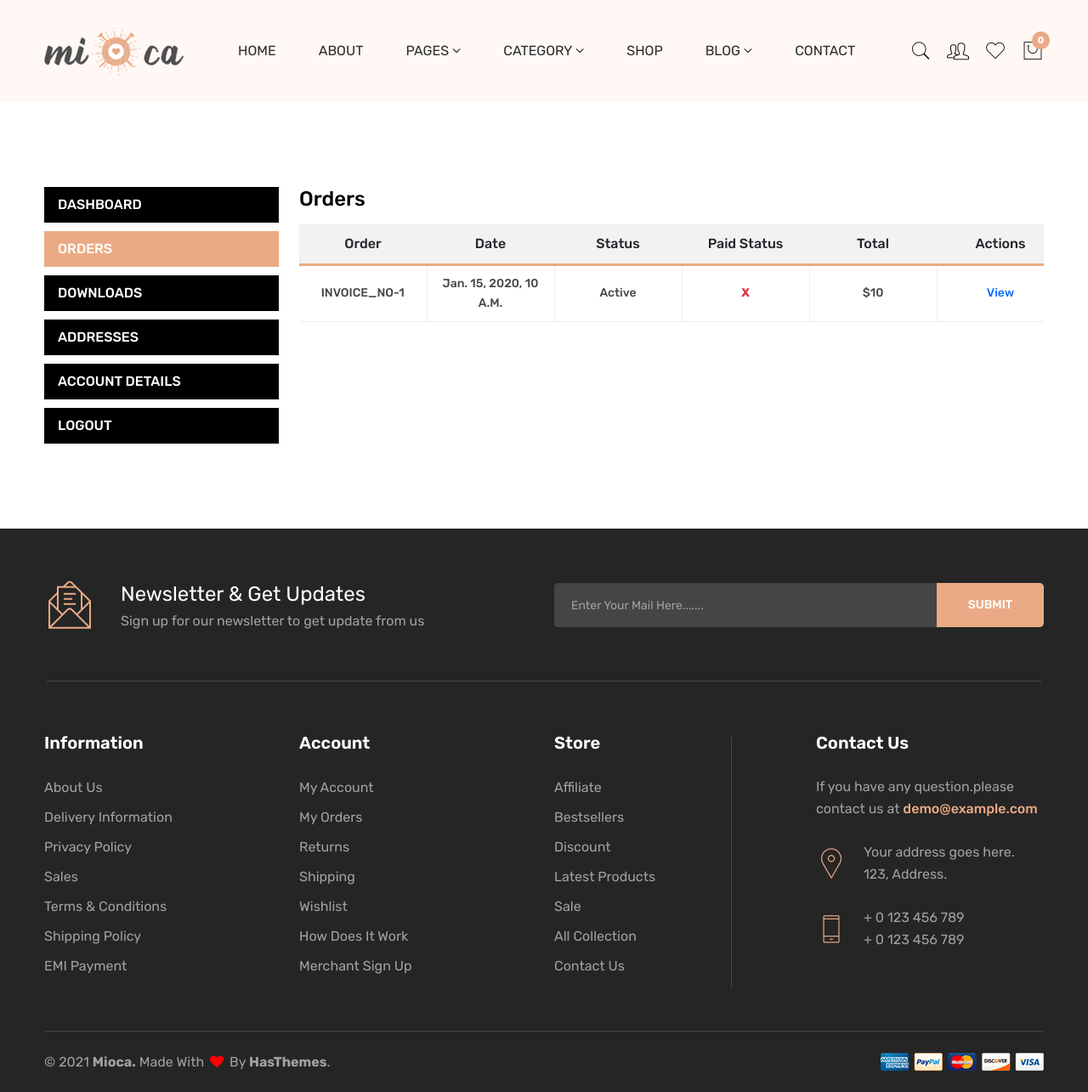
After one commit to NguyenTran24340/ecomproject, a Django app: template app/templates/app/dashboard.html in a window 1280 px wide, after a click on "ORDERS". The commit adds this page. Shown: the whole page at 85% size. Run offline with Django 5.2, Linux system fonts and the light colour scheme; the template is opened without the code that fills it: most values are stand-ins (such as "Sample title", 1, 10 or a date in 2020); some libraries are stand-ins or nearby versions.

Commit message:
add dashboard

```diff
--- a/app/templates/app/base.html
+++ b/app/templates/app/base.html
@@ -119,7 +119,7 @@
                           <li class="title">
                             <a href="#">Related Shop Pages</a>
                           </li>
-                          <li><a href="my-account.html">Account Page</a></li>
+                          <li><a href="">Account Page</a></li>
                           <li>
                             <a href="login.html">Login & Register Page</a>
                           </li>
@@ -213,7 +213,7 @@
                   </button>
                   <ul class="dropdown-menu dropdown-menu-right">
                     <li>
-                      <a class="dropdown-item" href="my-account.html"
+                      <a class="dropdown-item" href="{% url "app:dashboard" %}"
                         >My account</a
                       >
                     </li>
--- /dev/null
+++ b/app/templates/app/dashboard.html
@@ -0,0 +1,227 @@
+{% extends "app/base.html" %} {% load static %} {% block content %}
+<!-- account area start -->
+<div class="account-dashboard pt-100px pb-100px">
+  <div class="container">
+    <div class="row">
+      <div class="col-sm-12 col-md-3 col-lg-3">
+        <!-- Nav tabs -->
+        <div class="dashboard_tab_button" data-aos="fade-up" data-aos-delay="0">
+          <ul role="tablist" class="nav flex-column dashboard-list">
+            <li>
+              <a href="#dashboard" data-bs-toggle="tab" class="nav-link active"
+                >Dashboard</a
+              >
+            </li>
+            <li>
+              <a href="#orders" data-bs-toggle="tab" class="nav-link">Orders</a>
+            </li>
+            <li>
+              <a href="#downloads" data-bs-toggle="tab" class="nav-link"
+                >Downloads</a
+              >
+            </li>
+            <li>
+              <a href="#address" data-bs-toggle="tab" class="nav-link"
+                >Addresses</a
+              >
+            </li>
+            <li>
+              <a href="#account-details" data-bs-toggle="tab" class="nav-link"
+                >Account details</a
+              >
+            </li>
+            <li><a href="login.html" class="nav-link">logout</a></li>
+          </ul>
+        </div>
+      </div>
+      <div class="col-sm-12 col-md-9 col-lg-9">
+        <!-- Tab panes -->
+        <div
+          class="tab-content dashboard_content"
+          data-aos="fade-up"
+          data-aos-delay="200"
+        >
+          <div class="tab-pane fade show active" id="dashboard">
+            <h4>Hello {{request.user|title}}!</h4>
+            <p>
+              From your account dashboard. you can easily check &amp; view your
+              <a href="#">recent orders</a>, manage your
+              <a href="#">shipping and billing addresses</a> and
+              <a href="#">Edit your password and account details.</a>
+            </p>
+          </div>
+          <div class="tab-pane fade" id="orders">
+            <h4>Orders</h4>
+            <div class="table_page table-responsive">
+              <table>
+                <thead>
+                  <tr>
+                    <th>Order</th>
+                    <th>Date</th>
+                    <th>Status</th>
+                    <th>Paid Status</th>
+                    <th>Total</th>
+                    <th>Actions</th>
+                  </tr>
+                </thead>
+                <tbody>
+                  {% for o in orders %}
+                  <tr>
+                    <td>INVOICE_NO-{{o.id}}</td>
+                    <td>{{o.order_date}}</td>
+                    <td><span class="success">{{o.product_status}}</span></td>
+                    {% if o.paid_status == True %}
+                    <td class="text-success"><b>✔️</b></td>
+                    {% else %}
+                    <td class="text-danger">
+                      <b><span>X</span></b>
+                    </td>
+                    {% endif %}
+                    <td>${{o.price}}</td>
+                    <td><a href="{% url "app:order-detail" o.id %}" class="view">view</a></td>
+                  </tr>
+                  {% endfor %}
+                </tbody>
+              </table>
+            </div>
+          </div>
+          <div class="tab-pane fade" id="downloads">
+            <h4>Downloads</h4>
+            <div class="table_page table-responsive">
+              <table>
+                <thead>
+                  <tr>
+                    <th>Product</th>
+                    <th>Downloads</th>
+                    <th>Expires</th>
+                    <th>Download</th>
+                  </tr>
+                </thead>
+                <tbody>
+                  <tr>
+                    <td>Shopnovilla - Free Real Estate PSD Template</td>
+                    <td>May 10, 2018</td>
+                    <td><span class="danger">Expired</span></td>
+                    <td>
+                      <a href="#" class="view"
+                        >Click Here To Download Your File</a
+                      >
+                    </td>
+                  </tr>
+                  <tr>
+                    <td>Organic - ecommerce html template</td>
+                    <td>Sep 11, 2018</td>
+                    <td>Never</td>
+                    <td>
+                      <a href="#" class="view"
+                        >Click Here To Download Your File</a
+                      >
+                    </td>
+                  </tr>
+                </tbody>
+              </table>
+            </div>
+          </div>
+          <div class="tab-pane" id="address">
+            <p>
+              The following addresses will be used on the checkout page by
+              default.
+            </p>
+            <h5 class="billing-address">Billing address</h5>
+            <a href="#" class="view">Edit</a>
+            <p class="mb-2"><strong>Michael M Hoskins</strong></p>
+            <address>
+              <span class="mb-1 d-inline-block"
+                ><strong>City:</strong> Seattle</span
+              >,
+              <br />
+              <span class="mb-1 d-inline-block"
+                ><strong>State:</strong> Washington(WA)</span
+              >,
+              <br />
+              <span class="mb-1 d-inline-block"
+                ><strong>ZIP:</strong> 98101</span
+              >,
+              <br />
+              <span><strong>Country:</strong> USA</span>
+            </address>
+          </div>
+          <div class="tab-pane fade" id="account-details">
+            <h3>Account details</h3>
+            <div class="login">
+              <div class="login_form_container">
+                <div class="account_login_form">
+                  <form action="#">
+                    <p>
+                      Already have an account?
+                      <a
+                        href="#"
+                        data-bs-toggle="modal"
+                        data-bs-target="#loginActive"
+                        >Log in instead!</a
+                      >
+                    </p>
+                    <div class="input-radio">
+                      <span class="custom-radio"
+                        ><input type="radio" value="1" name="id_gender" />
+                        Mr.</span
+                      >
+                      <span class="custom-radio"
+                        ><input type="radio" value="1" name="id_gender" />
+                        Mrs.</span
+                      >
+                    </div>
+                    <br />
+                    <div class="default-form-box mb-20">
+                      <label>First Name</label>
+                      <input type="text" name="first-name" />
+                    </div>
+                    <div class="default-form-box mb-20">
+                      <label>Last Name</label>
+                      <input type="text" name="last-name" />
+                    </div>
+                    <div class="default-form-box mb-20">
+                      <label>Email</label>
+                      <input type="text" name="email-name" />
+                    </div>
+                    <div class="default-form-box mb-20">
+                      <label>Password</label>
+                      <input type="password" name="user-password" />
+                    </div>
+                    <div class="default-form-box mb-20">
+                      <label>Birthdate</label>
+                      <input type="date" name="birthday" />
+                    </div>
+                    <span class="example"> (E.g.: 05/31/1970) </span>
+                    <br />
+                    <label class="checkbox-default" for="offer">
+                      <input type="checkbox" id="offer" />
+                      <span>Receive offers from our partners</span>
+                    </label>
+                    <br />
+                    <label
+                      class="checkbox-default checkbox-default-more-text"
+                      for="newsletter"
+                    >
+                      <input type="checkbox" id="newsletter" />
+                      <span
+                        >Sign up for our newsletter<br /><em
+                          >You may unsubscribe at any moment. For that purpose,
+                          please find our contact info in the legal notice.</em
+                        ></span
+                      >
+                    </label>
+                    <div class="save_button mt-3">
+                      <button class="btn" type="submit">Save</button>
+                    </div>
+                  </form>
+                </div>
+              </div>
+            </div>
+          </div>
+        </div>
+      </div>
+    </div>
+  </div>
+</div>
+{% endblock content %}
--- a/app/templates/app/payment-completed.html
+++ b/app/templates/app/payment-completed.html
@@ -155,7 +155,6 @@
         <div class="title">Invoice</div>
       </div>
       <div class="invoice-meta">
-
         <div><strong>Invoice No:</strong> INVOICE_NO_{{ order.id }}</div>
       </div>
 
```
Also changed, not shown: app/templates/app/order-detail.html (added, +199 -0 lines), app/urls.py (+7 -1 lines), app/views.py (+15 -0 lines), db.sqlite3.
